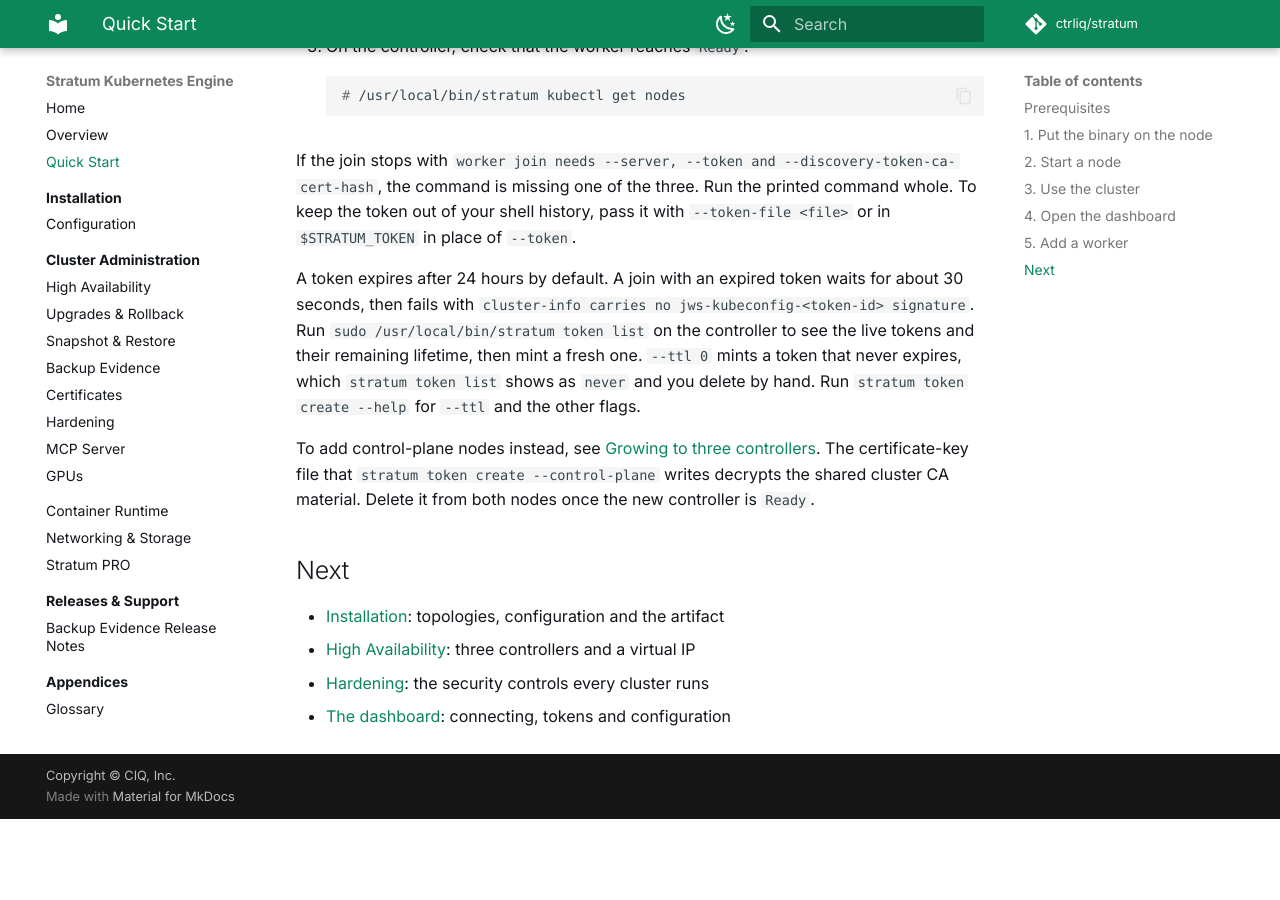
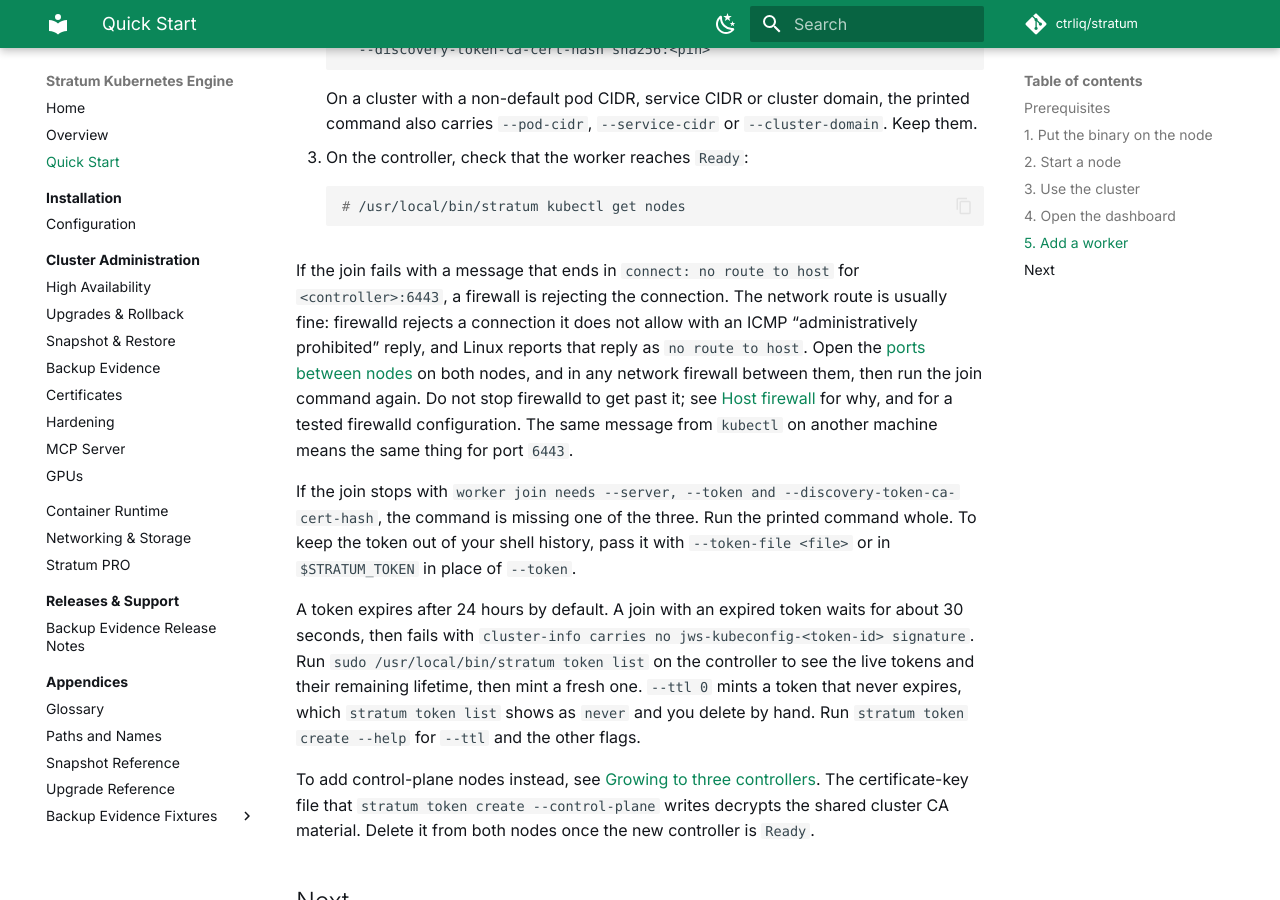
Before and after one commit to ctrliq/stratum, an MkDocs documentation site: the page built from docs/docs/quick-start/index.md, in a window 1280 px wide and 900 px high, scrolled down 2651 px. Built offline with MkDocs 1.6.1 and Material for MkDocs 9.7.7, drawn with Linux system fonts in a browser that asks for light colours; comment, search, counter and statistics services are not loaded; before the commit the page ends 3470 px from its top, so only the background shows below that; some of the changed text lies outside the part shown.

Commit message:
docs(quick-start): point to the host firewall before a worker joins (#324)
A user following only the Quick Start lost time on a worker join that
failed with 'connect: no route to host': firewalld rejects a connection
it does not allow with ICMP administratively prohibited, which Linux
reports as no route to host, and nothing on the page tied that message
to the firewall.

Add a prerequisite for hosts that run firewalld, and a note at the
worker step that maps the message to the firewall and links the ports
between nodes and the tested firewalld configuration.

Signed-off-by: cwolford <WolfyChris@users.noreply.github.com>
Co-authored-by: cwolford <WolfyChris@users.noreply.github.com>

````diff
--- a/docs/docs/quick-start/index.md
+++ b/docs/docs/quick-start/index.md
@@ -19,6 +19,12 @@ to it.
     ```console
     # dnf install container-selinux policycoreutils-python-utils libselinux-utils
     ```
+
+- On a host where firewalld is running, as it is by default on RLC, RHEL and
+  some Rocky Linux images, the ports the nodes use to reach each other. A
+  single node needs nothing opened, but a worker cannot join until the
+  controller's firewall admits it. See
+  [Host firewall](../installation/index.md#host-firewall).
 
 ## 1. Put the binary on the node
 
@@ -123,6 +129,18 @@ for that, the firewall port, and the other ways to connect.
     # /usr/local/bin/stratum kubectl get nodes
     ```
 
+If the join fails with a message that ends in `connect: no route to host` for
+`<controller>:6443`, a firewall is rejecting the connection. The network route
+is usually fine: firewalld rejects a connection it does not allow with an ICMP
+"administratively prohibited" reply, and Linux reports that reply as
+`no route to host`. Open the
+[ports between nodes](../installation/index.md#ports-between-nodes) on both
+nodes, and in any network firewall between them, then run the join command
+again. Do not stop firewalld to get past it; see
+[Host firewall](../installation/index.md#host-firewall) for why, and for a
+tested firewalld configuration. The same message from `kubectl` on another
+machine means the same thing for port `6443`.
+
 If the join stops with
 `worker join needs --server, --token and --discovery-token-ca-cert-hash`, the
 command is missing one of the three. Run the printed command whole. To keep the
````
